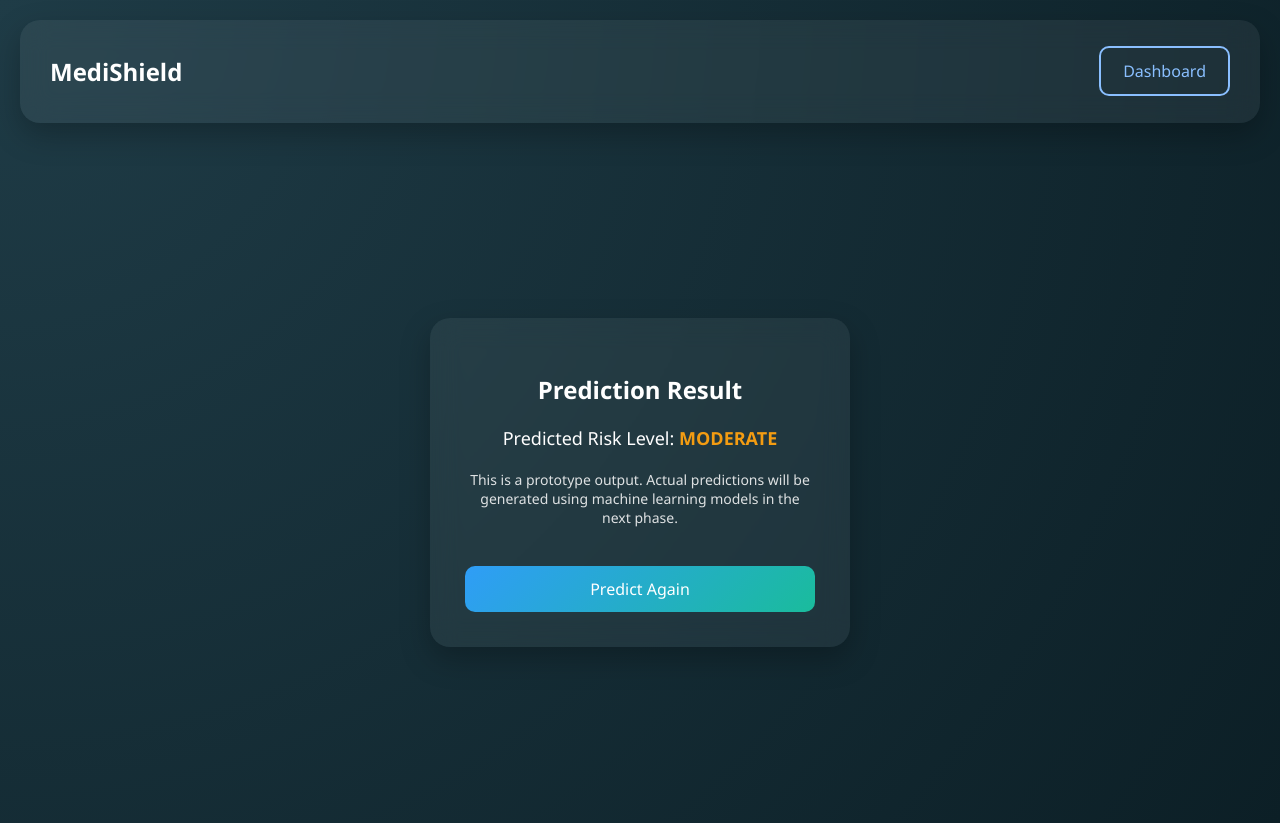
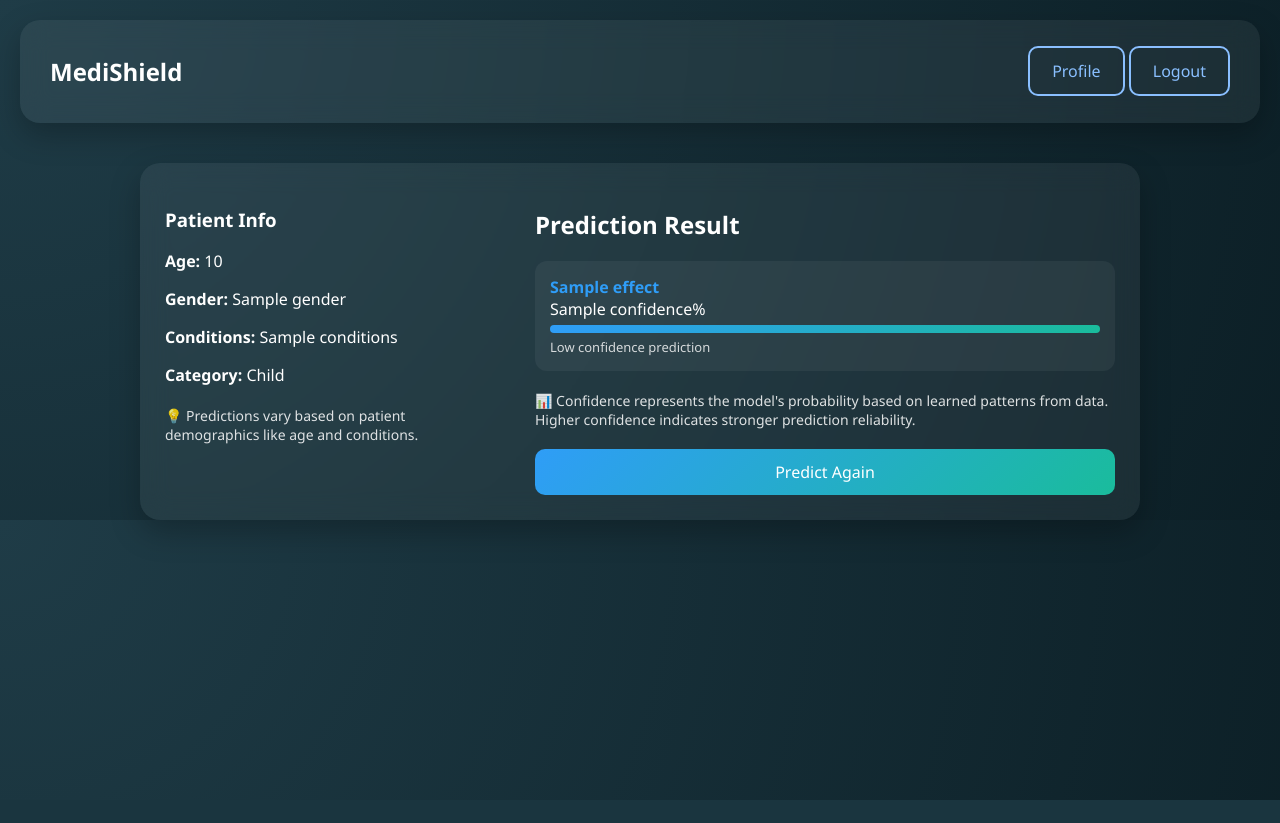
Before and after one commit to BhaveshAgrawal-HUB/medishield, a Flask app: template medishield/templates/result.html in a window 1280 px wide. After the commit the page ends 800 px from the top, so only its background shows below. Run offline with Flask 3, Linux system fonts and the light colour scheme; the template is opened without the code that fills it: most values are stand-ins (such as "Sample title", 1, 10 or a date in 2020).

Commit message:
Update result.html

```diff
--- a/medishield/templates/result.html
+++ b/medishield/templates/result.html
@@ -3,47 +3,134 @@
 <head>
     <title>Prediction Result | MediShield</title>
     <link rel="stylesheet" href="/static/style.css">
+
+    <style>
+        .container {
+            max-width: 1000px;
+            margin: auto;
+            display: flex;
+            gap: 30px;
+        }
+
+        .left-box {
+            flex: 1;
+            padding: 25px;
+        }
+
+        .right-box {
+            flex: 2;
+            padding: 25px;
+        }
+
+        .result-card {
+            background: rgba(255,255,255,0.05);
+            padding: 15px;
+            border-radius: 12px;
+            margin-bottom: 15px;
+        }
+
+        .bar {
+            height: 8px;
+            border-radius: 5px;
+            margin-top: 5px;
+            background: linear-gradient(90deg, #2f9df7, #1abc9c);
+        }
+
+        .confidence-text {
+            font-size: 13px;
+            opacity: 0.8;
+            margin-top: 5px;
+        }
+
+        .insight {
+            margin-top: 20px;
+            font-size: 14px;
+            opacity: 0.85;
+        }
+    </style>
 </head>
+
 <body>
 
 <!-- NAVBAR -->
-    <nav class="glass"
-         style="margin:20px; padding:15px 30px; display:flex; align-items:center;">
-
-        <h2>
-            <a href="/" style="text-decoration:none; color:white;">MediShield</a>
-        </h2>
+<nav class="glass" style="margin:20px; padding:15px 30px; display:flex; align-items:center;">
+    <h2><a href="/" style="color:white;">MediShield</a></h2>
 
     <div style="margin-left:auto;">
-            <a href="/dashboard">
-                <button class="btn btn-outline">Dashboard</button>
-            </a>
+        <a href="/profile"><button class="btn btn-outline">Profile</button></a>
+        <a href="/logout"><button class="btn btn-outline">Logout</button></a>
     </div>
 </nav>
 
-    <!-- RESULT CARD -->
-    <div style="height:85vh; display:flex; justify-content:center; align-items:center;">
+<!-- MAIN -->
+<div style="margin-top:40px;">
 
-        <div class="glass" style="width:420px; padding:35px; text-align:center;">
+<div class="glass container">
+
+    <!-- LEFT SIDE (USER INFO) -->
+    <div class="left-box">
+
+        <h3>Patient Info</h3>
+
+        <p><strong>Age:</strong> {{ age }}</p>
+        <p><strong>Gender:</strong> {{ gender }}</p>
+        <p><strong>Conditions:</strong> {{ conditions }}</p>
+
+        <!-- AGE CATEGORY -->
+        {% if age|int < 18 %}
+            <p><strong>Category:</strong> Child</p>
+        {% elif age|int < 60 %}
+            <p><strong>Category:</strong> Adult</p>
+        {% else %}
+            <p><strong>Category:</strong> Senior</p>
+        {% endif %}
+
+        <div class="insight">
+            💡 Predictions vary based on patient demographics like age and conditions.
+        </div>
+
+    </div>
+
+    <!-- RIGHT SIDE (RESULTS) -->
+    <div class="right-box">
 
         <h2>Prediction Result</h2>
 
-            <p style="margin:20px 0; font-size:18px;">
-                Predicted Risk Level:
-                <strong style="color:#f39c12;">MODERATE</strong>
-            </p>
+        {% for effect, confidence in results %}
 
-            <p style="font-size:14px; opacity:0.85;">
-                This is a prototype output.
-                Actual predictions will be generated using
-                machine learning models in the next phase.
-            </p>
+        <div class="result-card">
+            <strong style="color:#2f9df7;">{{ effect }}</strong><br>
+            {{ confidence }}%
+
+            <div class="bar" style="width: {{ confidence }}%;"></div>
+
+            <!-- CONFIDENCE EXPLANATION -->
+            <div class="confidence-text">
+                {% if confidence > 70 %}
+                    High confidence prediction
+                {% elif confidence > 40 %}
+                    Moderate confidence prediction
+                {% else %}
+                    Low confidence prediction
+                {% endif %}
+            </div>
+        </div>
+
+        {% endfor %}
+
+        <!-- GLOBAL EXPLANATION -->
+        <div class="insight">
+            📊 Confidence represents the model's probability based on learned patterns from data.
+            Higher confidence indicates stronger prediction reliability.
+        </div>
 
         <a href="/predict">
-                <button class="btn btn-primary" style="margin-top:25px; width:100%;">
+            <button class="btn btn-primary" style="width:100%; margin-top:20px;">
                 Predict Again
             </button>
         </a>
+
+    </div>
 
 </div>
 </div>
```
Lines whose indentation alone changed are shown as unchanged.
